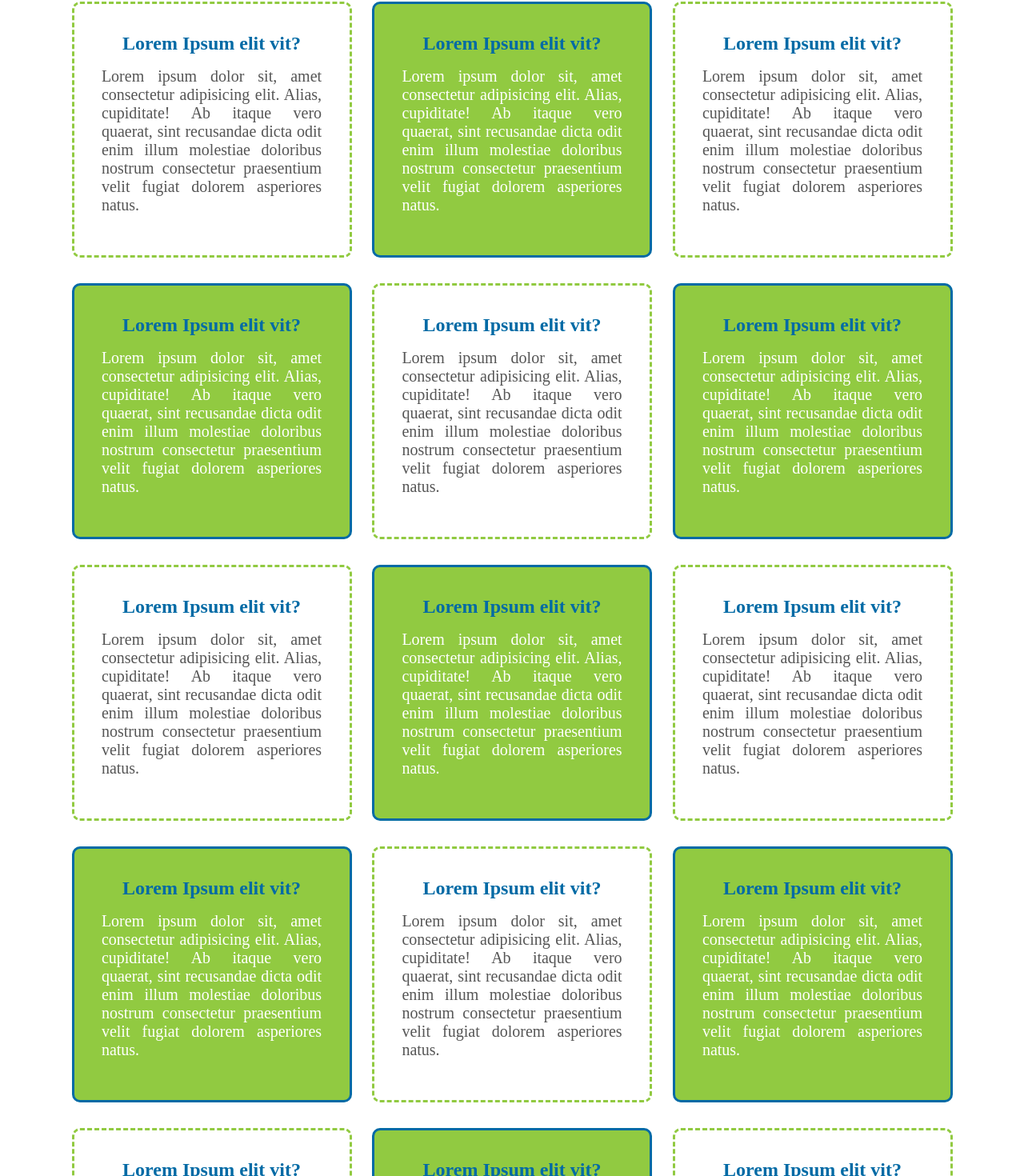
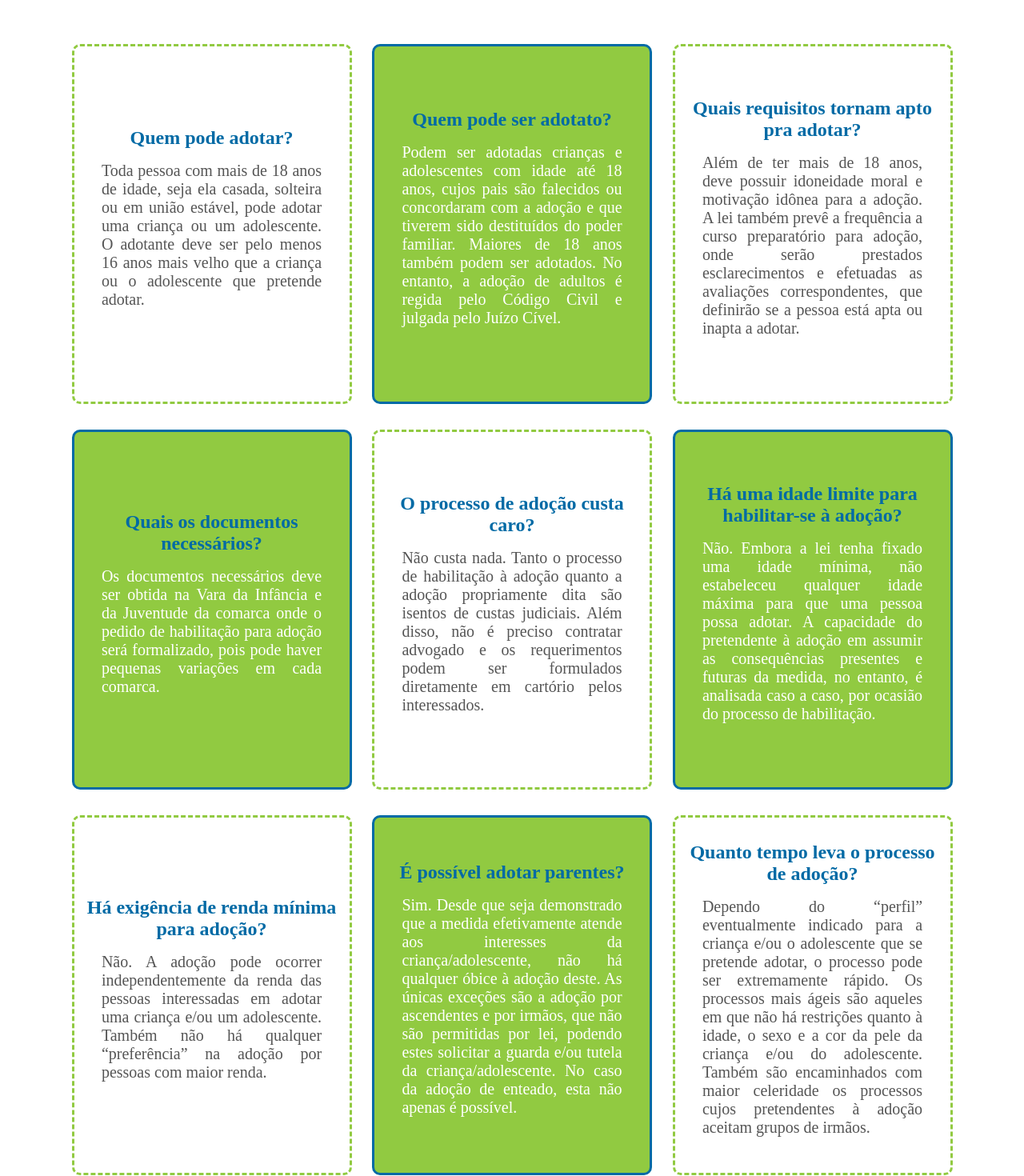
Before and after one commit to babigoliveira/adote-projeto-final, a React (Vite) app: page /primeiros-passos in a window 1280 px wide. Shown: the part 256-1726 px from the top of the page at 80% size. Built offline with nearby package versions, Linux system fonts and the light colour scheme.

Commit message:
add container at the page about,fist steeps and reports

```diff
--- a/src/App.css
+++ b/src/App.css
@@ -19,7 +19,7 @@ body.dark {
 }
 
 .switch {
-  margin: 15px;
+  margin: 100px 0 15px 10px;
   position: relative;
   display: inline-block;
   width: 60px;
--- a/src/components/Header/Header-style.css
+++ b/src/components/Header/Header-style.css
@@ -7,6 +7,7 @@
   box-shadow: rgba(0, 0, 0, 0.3) 0px 10px 20px;
   position: fixed;
   width: 100%;
+  z-index: 1;
 }
 
 .logo-header img {
--- a/src/components/Header/Header.jsx
+++ b/src/components/Header/Header.jsx
@@ -1,6 +1,5 @@
 import { Link } from "react-router-dom";
 import logoDark from "../../assets/logo-dark.png";
-import logoLight from "../../assets/logo-light.png";
 import "./Header-style.css";
 
 function Header() {
--- a/src/pages/About/About-style.css
+++ b/src/pages/About/About-style.css
@@ -13,7 +13,6 @@ body {
   width: 300px;
   height: 250px;
   margin: 2rem;
-  z-index: -1;
 }
 
 @keyframes logo {
@@ -97,7 +96,7 @@ ul {
   .home {
     flex-direction: row;
     justify-content: space-evenly;
-    padding: 6rem 0;
+    padding: 2rem 0;
   }
 
   .text-home {
--- a/src/pages/FirstSteeps/Card/Card-style.css
+++ b/src/pages/FirstSteeps/Card/Card-style.css
@@ -4,22 +4,22 @@
   justify-content: center;
   align-items: center;
   width: 350px;
-  height: 320px;
+  height: 450px;
   margin: 1rem 0;
   border: 3px dashed var(--green);
   border-radius: 10px;
 }
 
 .card:hover {
-  width: 400px;
-  height: 370px;
+  width: 450px;
 }
 
 .card-title {
   font-size: 24px;
   font-weight: bold;
-  margin: 1rem 0;
+  margin: 1rem 0.5rem;
   color: var(--blue-light);
+  text-align: center;
 }
 
 .card-text {
--- a/src/pages/FirstSteeps/FirstSteeps-style.css
+++ b/src/pages/FirstSteeps/FirstSteeps-style.css
@@ -4,7 +4,7 @@
 
 .title-container {
   text-align: center;
-  margin-top: 6rem;
+  margin: 2rem 0;
   font-size: 30px;
   color: var(--blue-light);
 }
--- a/src/pages/FirstSteeps/FirstSteeps.jsx
+++ b/src/pages/FirstSteeps/FirstSteeps.jsx
@@ -8,107 +8,94 @@ function FirstSteeps() {
       <section className="container-steeps">
         <h1 className="title-container">Quero adotar, e agora?</h1>
         <div className="card-container">
-          <Card title=" Lorem Ipsum elit vit?">
-            Lorem ipsum dolor sit, amet consectetur adipisicing elit. Alias,
-            cupiditate! Ab itaque vero quaerat, sint recusandae dicta odit enim
-            illum molestiae doloribus nostrum consectetur praesentium velit
-            fugiat dolorem asperiores natus.
+          <Card title="Quem pode adotar?">
+            Toda pessoa com mais de 18 anos de idade, seja ela casada, solteira
+            ou em união estável, pode adotar uma criança ou um adolescente. O
+            adotante deve ser pelo menos 16 anos mais velho que a criança ou o
+            adolescente que pretende adotar.
           </Card>
 
-          <Card title=" Lorem Ipsum elit vit?">
-            Lorem ipsum dolor sit, amet consectetur adipisicing elit. Alias,
-            cupiditate! Ab itaque vero quaerat, sint recusandae dicta odit enim
-            illum molestiae doloribus nostrum consectetur praesentium velit
-            fugiat dolorem asperiores natus.
+          <Card title="Quem pode ser adotato?">
+            Podem ser adotadas crianças e adolescentes com idade até 18 anos,
+            cujos pais são falecidos ou concordaram com a adoção e que tiverem
+            sido destituídos do poder familiar. Maiores de 18 anos também podem
+            ser adotados. No entanto, a adoção de adultos é regida pelo Código
+            Civil e julgada pelo Juízo Cível.
           </Card>
 
-          <Card title=" Lorem Ipsum elit vit?">
-            Lorem ipsum dolor sit, amet consectetur adipisicing elit. Alias,
-            cupiditate! Ab itaque vero quaerat, sint recusandae dicta odit enim
-            illum molestiae doloribus nostrum consectetur praesentium velit
-            fugiat dolorem asperiores natus.
+          <Card title="Quais requisitos tornam apto pra adotar?">
+            Além de ter mais de 18 anos, deve possuir idoneidade moral e
+            motivação idônea para a adoção. A lei também prevê a frequência a
+            curso preparatório para adoção, onde serão prestados esclarecimentos
+            e efetuadas as avaliações correspondentes, que definirão se a pessoa
+            está apta ou inapta a adotar.
           </Card>
 
-          <Card title=" Lorem Ipsum elit vit?">
-            Lorem ipsum dolor sit, amet consectetur adipisicing elit. Alias,
-            cupiditate! Ab itaque vero quaerat, sint recusandae dicta odit enim
-            illum molestiae doloribus nostrum consectetur praesentium velit
-            fugiat dolorem asperiores natus.
+          <Card title="Quais os documentos necessários?">
+            Os documentos necessários deve ser obtida na Vara da Infância e da
+            Juventude da comarca onde o pedido de habilitação para adoção será
+            formalizado, pois pode haver pequenas variações em cada comarca.
           </Card>
 
-          <Card title=" Lorem Ipsum elit vit?">
-            Lorem ipsum dolor sit, amet consectetur adipisicing elit. Alias,
-            cupiditate! Ab itaque vero quaerat, sint recusandae dicta odit enim
-            illum molestiae doloribus nostrum consectetur praesentium velit
-            fugiat dolorem asperiores natus.
+          <Card title="O processo de adoção custa caro?">
+            Não custa nada. Tanto o processo de habilitação à adoção quanto a
+            adoção propriamente dita são isentos de custas judiciais. Além
+            disso, não é preciso contratar advogado e os requerimentos podem ser
+            formulados diretamente em cartório pelos interessados.
           </Card>
 
-          <Card title=" Lorem Ipsum elit vit?">
-            Lorem ipsum dolor sit, amet consectetur adipisicing elit. Alias,
-            cupiditate! Ab itaque vero quaerat, sint recusandae dicta odit enim
-            illum molestiae doloribus nostrum consectetur praesentium velit
-            fugiat dolorem asperiores natus.
+          <Card title="Há uma idade limite para habilitar-se à adoção?">
+            Não. Embora a lei tenha fixado uma idade mínima, não estabeleceu
+            qualquer idade máxima para que uma pessoa possa adotar. A capacidade
+            do pretendente à adoção em assumir as consequências presentes e
+            futuras da medida, no entanto, é analisada caso a caso, por ocasião
+            do processo de habilitação.
           </Card>
 
-          <Card title=" Lorem Ipsum elit vit?">
-            Lorem ipsum dolor sit, amet consectetur adipisicing elit. Alias,
-            cupiditate! Ab itaque vero quaerat, sint recusandae dicta odit enim
-            illum molestiae doloribus nostrum consectetur praesentium velit
-            fugiat dolorem asperiores natus.
+          <Card title="Há exigência de renda mínima para adoção?">
+            Não. A adoção pode ocorrer independentemente da renda das pessoas
+            interessadas em adotar uma criança e/ou um adolescente. Também não
+            há qualquer “preferência” na adoção por pessoas com maior renda.
           </Card>
 
-          <Card title=" Lorem Ipsum elit vit?">
-            Lorem ipsum dolor sit, amet consectetur adipisicing elit. Alias,
-            cupiditate! Ab itaque vero quaerat, sint recusandae dicta odit enim
-            illum molestiae doloribus nostrum consectetur praesentium velit
-            fugiat dolorem asperiores natus.
+          <Card title="É possível adotar parentes?">
+            Sim. Desde que seja demonstrado que a medida efetivamente atende aos
+            interesses da criança/adolescente, não há qualquer óbice à adoção
+            deste. As únicas exceções são a adoção por ascendentes e por irmãos,
+            que não são permitidas por lei, podendo estes solicitar a guarda
+            e/ou tutela da criança/adolescente. No caso da adoção de enteado,
+            esta não apenas é possível.
           </Card>
 
-          <Card title=" Lorem Ipsum elit vit?">
-            Lorem ipsum dolor sit, amet consectetur adipisicing elit. Alias,
-            cupiditate! Ab itaque vero quaerat, sint recusandae dicta odit enim
-            illum molestiae doloribus nostrum consectetur praesentium velit
-            fugiat dolorem asperiores natus.
+          <Card title="Quanto tempo leva o processo de adoção?">
+            Dependo do “perfil” eventualmente indicado para a criança e/ou o
+            adolescente que se pretende adotar, o processo pode ser extremamente
+            rápido. Os processos mais ágeis são aqueles em que não há restrições
+            quanto à idade, o sexo e a cor da pele da criança e/ou do
+            adolescente. Também são encaminhados com maior celeridade os
+            processos cujos pretendentes à adoção aceitam grupos de irmãos.
           </Card>
 
-          <Card title=" Lorem Ipsum elit vit?">
-            Lorem ipsum dolor sit, amet consectetur adipisicing elit. Alias,
-            cupiditate! Ab itaque vero quaerat, sint recusandae dicta odit enim
-            illum molestiae doloribus nostrum consectetur praesentium velit
-            fugiat dolorem asperiores natus.
+          <Card title="Como saber a posição do pretendente na fila de adoção?">
+            É possível requerer tal informação diretamente à Vara da Infância e
+            da Juventude da comarca onde o requerimento foi realizado.
           </Card>
 
-          <Card title=" Lorem Ipsum elit vit?">
-            Lorem ipsum dolor sit, amet consectetur adipisicing elit. Alias,
-            cupiditate! Ab itaque vero quaerat, sint recusandae dicta odit enim
-            illum molestiae doloribus nostrum consectetur praesentium velit
-            fugiat dolorem asperiores natus.
+          <Card title="Há um período mínimo de convívio antes da adoção?">
+            Para a adoção nacional a lei não prevê um período mínimo de convívio
+            anterior entre adotante e adotando. O período do chamado “estágio de
+            convivência” varia em cada caso e pode durar o tempo que a Justiça
+            da Infância e da Juventude entender necessário. Já na adoção
+            internacional, há previsão legal para um estágio de convivência de,
+            no mínimo, 30 (trinta) dias, a ser cumprido em território nacional.
           </Card>
 
-          <Card title=" Lorem Ipsum elit vit?">
-            Lorem ipsum dolor sit, amet consectetur adipisicing elit. Alias,
-            cupiditate! Ab itaque vero quaerat, sint recusandae dicta odit enim
-            illum molestiae doloribus nostrum consectetur praesentium velit
-            fugiat dolorem asperiores natus.
-          </Card>
-          <Card title=" Lorem Ipsum elit vit?">
-            Lorem ipsum dolor sit, amet consectetur adipisicing elit. Alias,
-            cupiditate! Ab itaque vero quaerat, sint recusandae dicta odit enim
-            illum molestiae doloribus nostrum consectetur praesentium velit
-            fugiat dolorem asperiores natus.
-          </Card>
-
-          <Card title=" Lorem Ipsum elit vit?">
-            Lorem ipsum dolor sit, amet consectetur adipisicing elit. Alias,
-            cupiditate! Ab itaque vero quaerat, sint recusandae dicta odit enim
-            illum molestiae doloribus nostrum consectetur praesentium velit
-            fugiat dolorem asperiores natus.
-          </Card>
-          <Card title=" Lorem Ipsum elit vit?">
-            Lorem ipsum dolor sit, amet consectetur adipisicing elit. Alias,
-            cupiditate! Ab itaque vero quaerat, sint recusandae dicta odit enim
-            illum molestiae doloribus nostrum consectetur praesentium velit
-            fugiat dolorem asperiores natus.
+          <Card title="Se eu já tiver adotado uma criança, posso me arrepender?">
+            A adoção é irrevogável e a “devolução” de uma criança adotada não
+            apenas é juridicamente impossível, como também pode dar causa a uma
+            série de sanções de natureza civil e administrativa. Em casos
+            extremos, como se houver eventual “abandono”, pode também gerar
+            sanções de natureza penal.
           </Card>
         </div>
       </section>
--- a/src/pages/Reports/Slider/Post/Post.jsx
+++ b/src/pages/Reports/Slider/Post/Post.jsx
@@ -6,7 +6,6 @@ function Post({ image, title, children }) {
       <div className="post-card">
         <img className="post-image" src={image} />
         <div className="post">
-          <p className="post-title">{title}</p>
           <p className="post-text">{children}</p>
         </div>
       </div>
--- a/src/pages/Reports/Slider/Slider-style.css
+++ b/src/pages/Reports/Slider/Slider-style.css
@@ -1,7 +1,7 @@
 .swiper {
   width: 100%;
   height: 100%;
-  z-index: -1; /*não funciona navegação*/
+  z-index: 0;
 }
 
 .swiper-slide {
```
Also changed, not shown: src/pages/Reports/Slider/Post/Post-style.css (+6 -1 lines), src/pages/Reports/Slider/Slider.jsx (+38 -48 lines), src/assets/family4.png (deleted), src/assets/logo-light.png (deleted).
